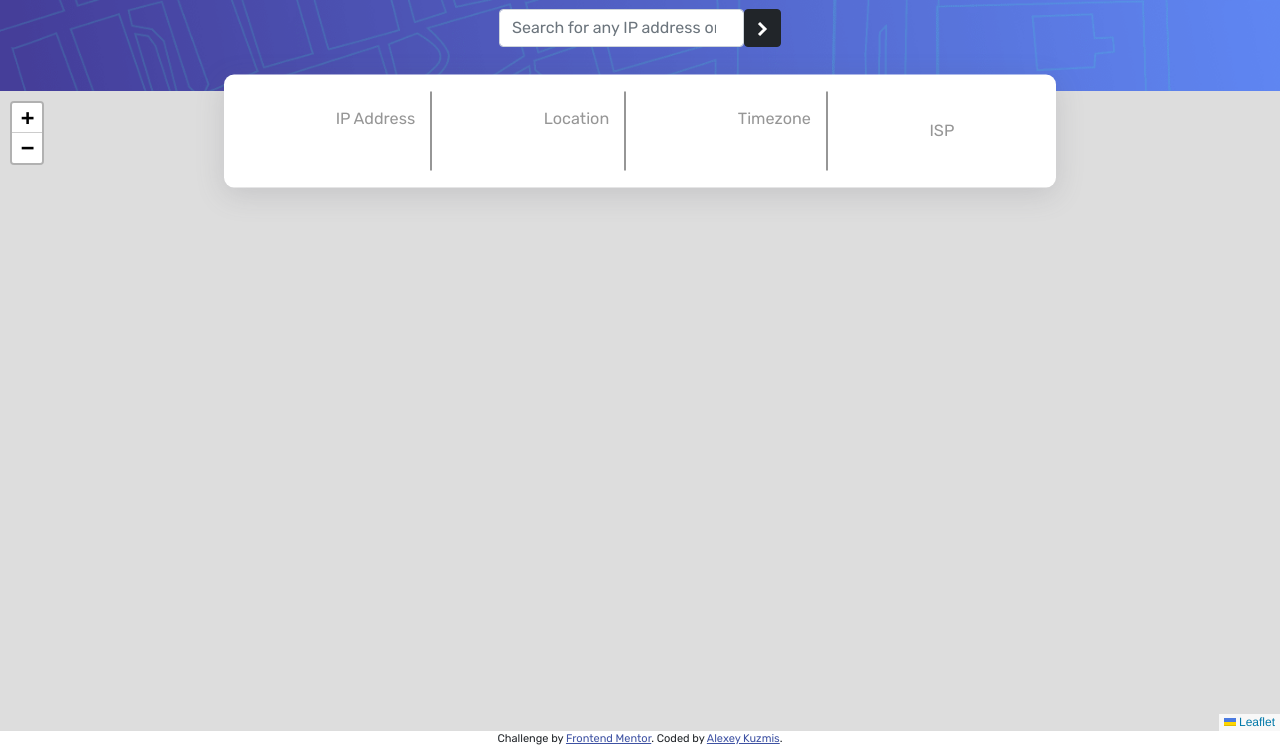
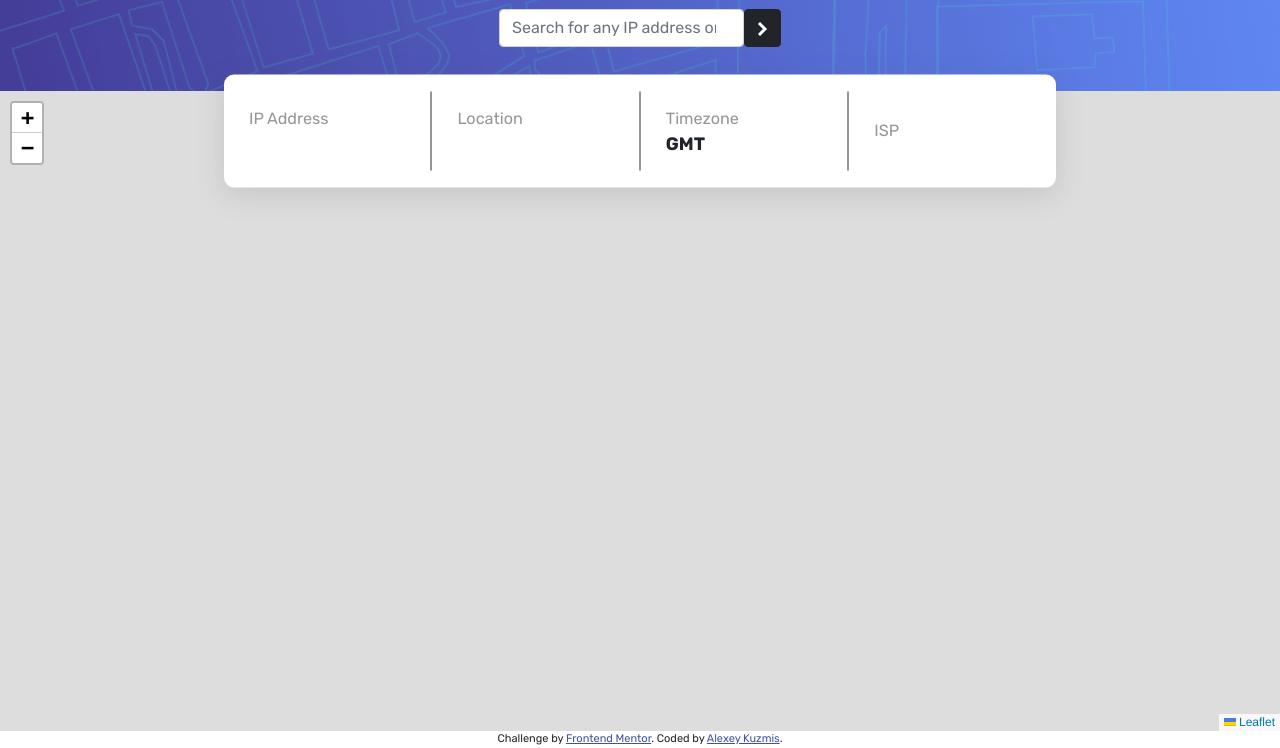
Before and after one commit to alexeykuz-sys/api-address-tracker, a website: page index.html in a window 1280 px wide. Shown: the part 109-857 px from the top of the page. Drawn offline with nearby package versions, Linux system fonts and the light colour scheme; no server answers.

Commit message:
finished setting margins to modal

```diff
--- a/index.html
+++ b/index.html
@@ -22,7 +22,7 @@
       </h1>
       <div class="search-bar">
         <div class="form-outline">
-          <input id="search-ip" placeholder="Search for any IP address or domain"  type="search" id="form1" class="form-control" />
+          <input id="search-ip" placeholder="Search for any IP address or domain"  type="search"x`x` class="form-control" />
           <button id="search-button" type="button" class="btn btn-dark">
             <img src="/images/icon-arrow.svg" alt="arrow image">
           </button>
--- a/sass/main.scss
+++ b/sass/main.scss
@@ -4,12 +4,12 @@
 @import "buttons";
 
 .app-container {
-    background-image: url('/images/pattern-bg.png');
+    background-image: url("/images/pattern-bg.png");
     background-repeat: no-repeat;
     background-position: center center;
     background-size: cover;
     height: 25vh;
-    & .form-container{
+    & .form-container {
         padding: 40px;
         display: flex;
         align-items: center;
@@ -19,18 +19,19 @@
             color: white;
             margin-bottom: 30px;
         }
-        & .search-bar{
+        & .search-bar {
             display: flex;
-            & .form-outline{
+            & .form-outline {
                 display: flex;
-                & #search-button {
+            }
+            & #search-ip{
                 cursor: pointer;
+
             }
         }
     }
 }
-}
-.modal-wrapper{
+.modal-wrapper {
     z-index: 9999;
     display: block;
     position: absolute;
@@ -42,51 +43,54 @@
     background-color: white;
     border-radius: 10px;
     box-shadow: rgba(100, 100, 111, 0.2) 0px 7px 29px 0px;
-    @include large{
+    @include large {
         top: 30%;
         width: 65%;
         height: 113px;
     }
-    & .modal-inner{
+    & .modal-inner {
         display: flex;
         align-items: center;
         justify-content: space-evenly;
         flex-direction: column;
         height: 100%;
-        @include large{
+        @include large {
             flex-direction: row;
-            & .modal-item-wrapper:not(:last-child){
+            & .modal-item-wrapper {
+                padding: 15px 25px;
+                display: flex;
+                flex-direction: column;
+                align-items: flex-start;
+                width: 100%;
+                & #ip-time::before{
+                    content: 'GMT ';
+                }
+            }
+            & .modal-item-wrapper:not(:last-child) {
                 border-right: 2px solid $darkGrey;
-                padding: 15px;
                 height: 70%;
             }
         }
-        & .modal-item-wrapper{
-            padding: 5px;
-
-
-            & .list-group-modal-item{
-                font-size: $fontSize *.9;
+    }
+    & .list-group-modal-item {
+        font-size: $fontSize * 0.9;
         font-weight: weight(normal);
         color: $darkGrey;
     }
-
     & .ip_details {
         font-size: $fontSize;
         font-weight: weight(bold);
     }
 }
-    }
-
-}
 .map-container {
     width: 100%;
     height: 80vh;
-
-
 }
 
-
-
-.attribution { font-size: 11px; text-align: center; }
-.attribution a { color: hsl(228, 45%, 44%); }
+.attribution {
+    font-size: 11px;
+    text-align: center;
+}
+.attribution a {
+    color: hsl(228, 45%, 44%);
+}
```
Also changed, not shown: assets/css/main.css. Lines whose indentation alone changed are shown as unchanged.
